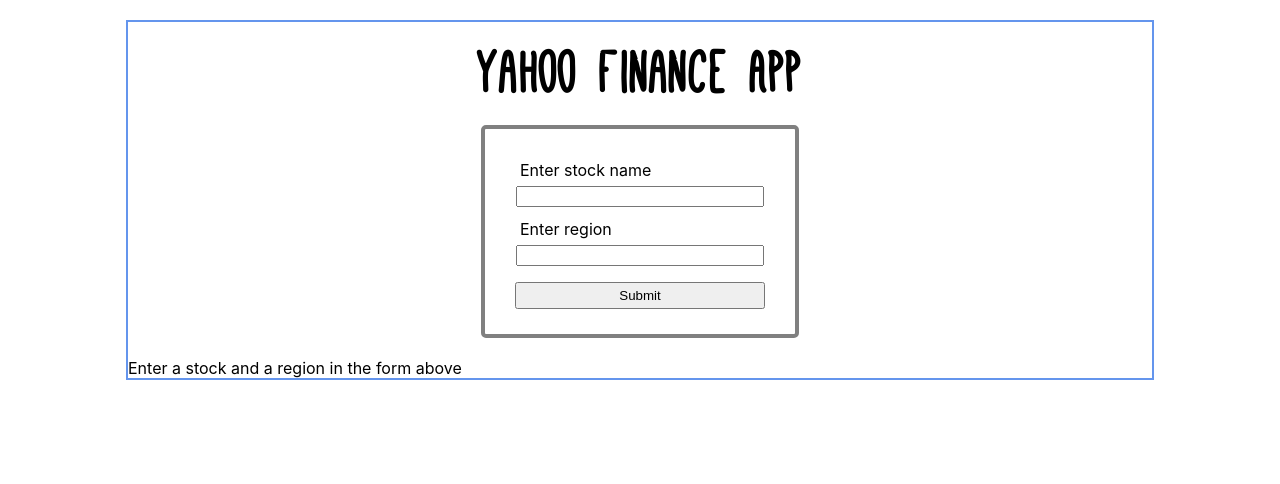
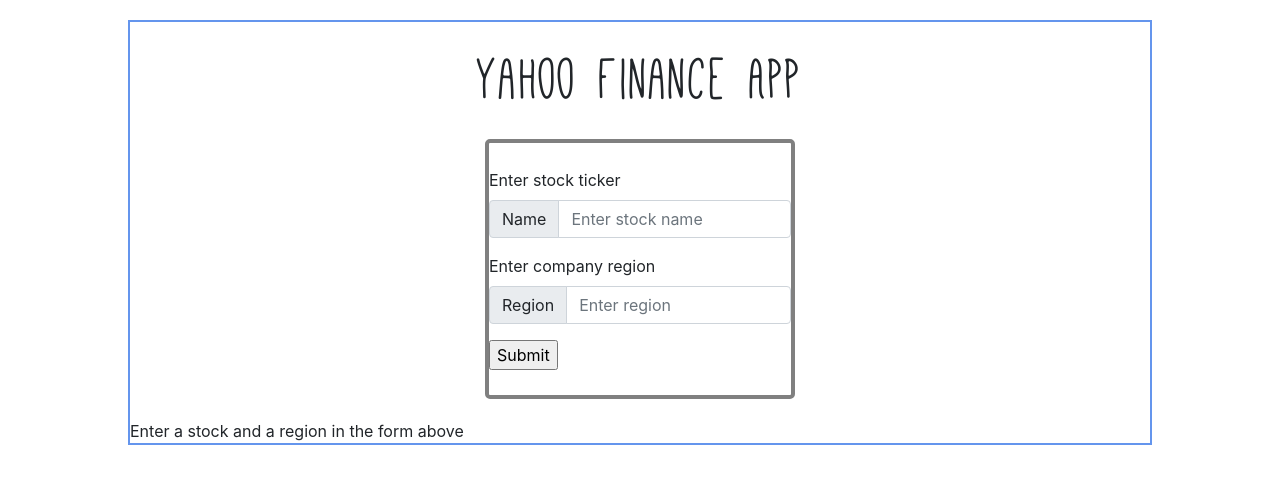
Before and after one commit to gusrichardson/yahoo-finance, a React (Create React App) app: page / in a window 1280 px wide. Shown: the top 484 px of the page. Built offline with nearby package versions, Linux system fonts and the light colour scheme.

Commit message:
converted form elements to bootstap form elements

```diff
--- a/package.json
+++ b/package.json
@@ -7,9 +7,11 @@
     "@testing-library/react": "^11.2.7",
     "@testing-library/user-event": "^12.8.3",
     "axios": "^0.21.1",
+    "bootstrap": "^5.1.3",
     "prop-types": "^15.7.2",
     "react": "^17.0.2",
     "react-axios": "^2.0.5",
+    "react-bootstrap": "^2.0.2",
     "react-dom": "^17.0.2",
     "react-scripts": "4.0.3",
     "web-vitals": "^1.1.2"
--- a/src/App.css
+++ b/src/App.css
@@ -6,7 +6,7 @@
 }
 
 @font-face {
-  font-family: "mathletebulky_slant";
+  font-family: "mathlete";
   src: url("./fonts/Mathlete-BulkySlant-webfont.woff") format("woff");
   font-weight: normal;
   font-style: italic;
@@ -52,7 +52,7 @@ h1 {
   border-radius: 5px;
 }
 
-#stock-form label,
+/* #stock-form label,
 #stock-form input {
   width: 240px;
   margin: 0 auto;
@@ -71,7 +71,7 @@ h1 {
   margin-top: 16px;
   padding: 4px;
   width: 250px;
-}
+} */
 
 .stock-container {
   border: 1px solid grey;
--- a/src/App.js
+++ b/src/App.js
@@ -1,13 +1,11 @@
-import React, { useState, useEffect } from 'react'
-// import React, { useEffect } from 'react'
-import axios  from 'axios';
-import './App.css';
-import Header from './components/Header';
-import Form from './components/Form';
-import Results from './components/Results'
+import React, { useState } from "react";
+import axios from "axios";
+import "./App.css";
+import Header from "./components/Header";
+import SearchForm from "./components/SearchForm";
+import Results from "./components/Results";
 
 function App() {
-
   let [stock, setStock] = useState([]);
   let [ticker, setTicker] = useState("");
   let [region, setRegion] = useState("");
@@ -17,67 +15,52 @@ function App() {
     url: "https://apidojo-yahoo-finance-v1.p.rapidapi.com/auto-complete",
     params: {
       q: ticker,
-      region: region
+      region: region,
     },
     headers: {
       "x-rapidapi-key": "ade8220407msh0441b9e7214b5dfp1ec580jsnd9c4e9d4905a",
-      'x-rapidapi-host': 'apidojo-yahoo-finance-v1.p.rapidapi.com'
-    }
+      "x-rapidapi-host": "apidojo-yahoo-finance-v1.p.rapidapi.com",
+    },
   };
-
-  // useEffect(() => {
-  //   axios.request(options).then((res) => {
-  //     console.log(res.data);
-  //     setStocks(res.data.news);
-  //   }).catch((err) => {
-  //     console.error(err);
-  //   });
-  // }, [])
 
   const handleInput = (input) => {
     setTicker(input);
     console.log(ticker);
-  }
+  };
 
   const handleRegion = (input) => {
     setRegion(input);
     console.log(region);
-  }
+  };
 
   const handleSubmit = (e) => {
     e.preventDefault();
-      axios.request(options).then((res) => {
+    console.log("OPTIONS", options);
+    axios
+      .request(options)
+      .then((res) => {
         console.log(res.data);
         let stocksArr = [...stock, res.data];
-      // setStock(res.data);
         setStock(stocksArr);
-    }).catch((err) => {
+      })
+      .catch((err) => {
         console.error(err);
       });
-  }
-
+  };
 
   return (
     <div className="App">
       <Header title="Yahoo Finance App" />
-     <Form handleInput={handleInput} handleRegion={handleRegion} handleSubmit={handleSubmit}/>
-     {/* {
-       stock.quotes ? <Stock quotes={stock.quotes} news={stock.news} /> : <p>Enter a stock and a region in the form above</p>
-     } */}
-
-      {
-        stock.length > 0 ? <Results stocks={stock} /> : <p>Enter a stock and a region in the form above</p>
-      }
-
-      {/* {
-        stocks.map(stock => {
-          return <Stock
-                    key={stock.uuid}
-                    title={stock.title}
-                    link={stock.link}
+      <SearchForm
+        handleInput={handleInput}
+        handleRegion={handleRegion}
+        handleSubmit={handleSubmit}
       />
-        })
-      } */}
+      {stock.length > 0 ? (
+        <Results stocks={stock} />
+      ) : (
+        <p>Enter a stock and a region in the form above</p>
+      )}
     </div>
   );
 }
--- a/src/components/Form.js
+++ /dev/null
@@ -1,15 +0,0 @@
-import React from 'react'
-
-function Form({handleInput, handleRegion, handleSubmit}) {
-    return (
-        <form id="stock-form" onSubmit={(e) => {handleSubmit(e)}}>
-            <label htmlFor="stock-input" >Enter stock name</label>
-            <input id="stock-input" type="text" onChange={(e) => handleInput(e.target.value)} />
-            <label htmlFor="reg-input">Enter region</label>
-            <input id="reg-input" onChange={(e) => {handleRegion(e.target.value)}} type="text" />
-            <input type="submit" value="Submit" />
-        </form>
-    )
-}
-
-export default Form
--- /dev/null
+++ b/src/components/SearchForm.js
@@ -0,0 +1,39 @@
+import React from "react";
+import { InputGroup, FormControl, Form } from "react-bootstrap";
+
+function SearchForm({ handleInput, handleRegion, handleSubmit }) {
+  return (
+    <form
+      id="stock-form"
+      onSubmit={(e) => {
+        handleSubmit(e);
+      }}
+    >
+      <Form.Label htmlFor="stock-ticker">Enter stock ticker</Form.Label>
+      <InputGroup className="mb-3">
+        <InputGroup.Text id="stock-addon">Name</InputGroup.Text>
+        <FormControl
+          placeholder="Enter stock name"
+          aria-label="Enter stock name"
+          aria-describedby="stock-addon"
+          id="stock-ticker"
+          onChange={(e) => handleInput(e.target.value)}
+        />
+      </InputGroup>
+      <Form.Label htmlFor="stock-ticker">Enter company region</Form.Label>
+      <InputGroup className="mb-3">
+        <InputGroup.Text id="region-addon">Region</InputGroup.Text>
+        <FormControl
+          placeholder="Enter region"
+          aria-label="Enter region"
+          aria-describedby="region-addon"
+          id="region"
+          onChange={(e) => handleRegion(e.target.value)}
+        />
+      </InputGroup>
+      <input type="submit" value="Submit" />
+    </form>
+  );
+}
+
+export default SearchForm;
```
Also changed, not shown: src/index.js (+7 -6 lines), 1 other file (tests, documents, lock files or other folders). Lines whose indentation alone changed are shown as unchanged.
